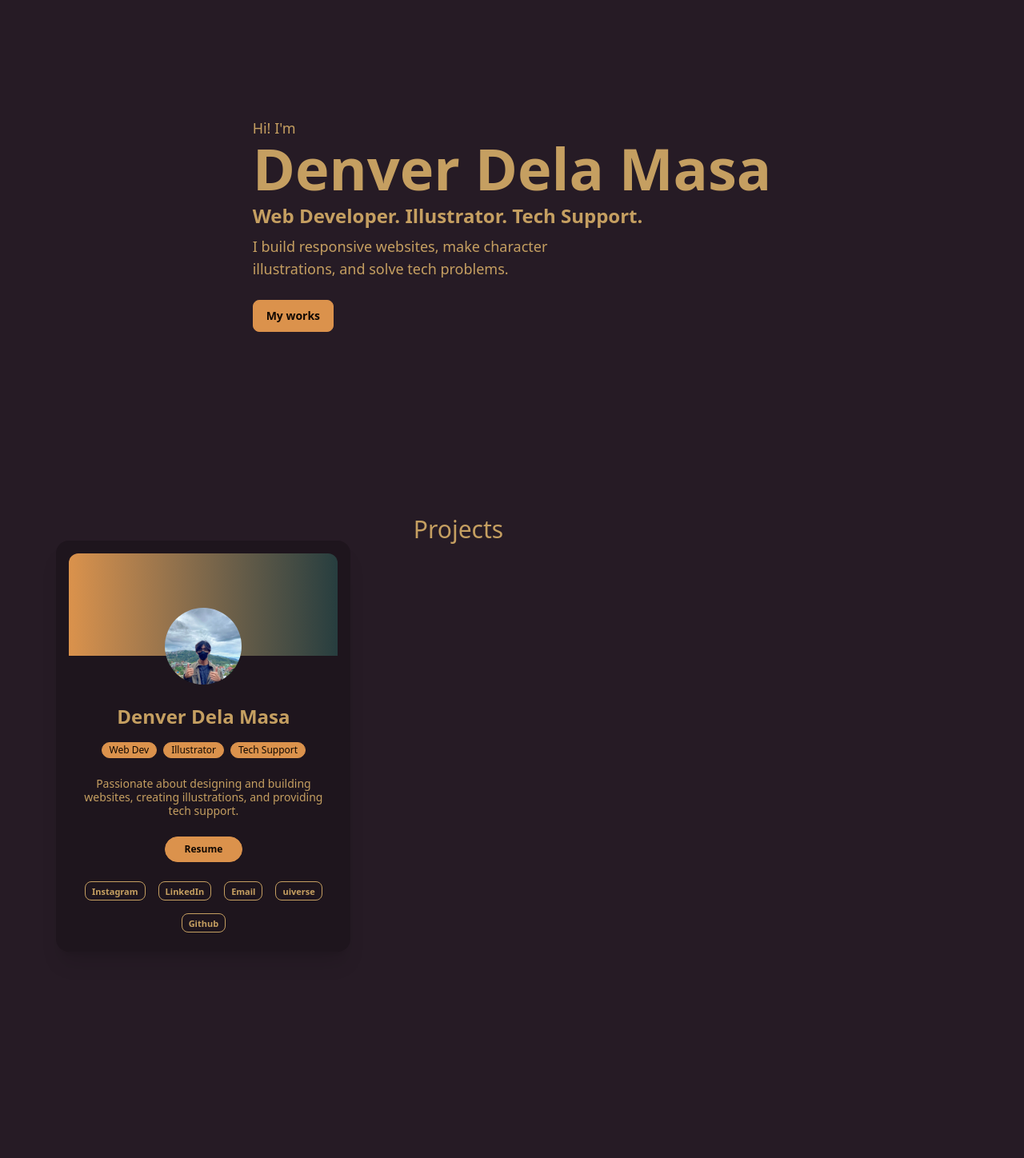
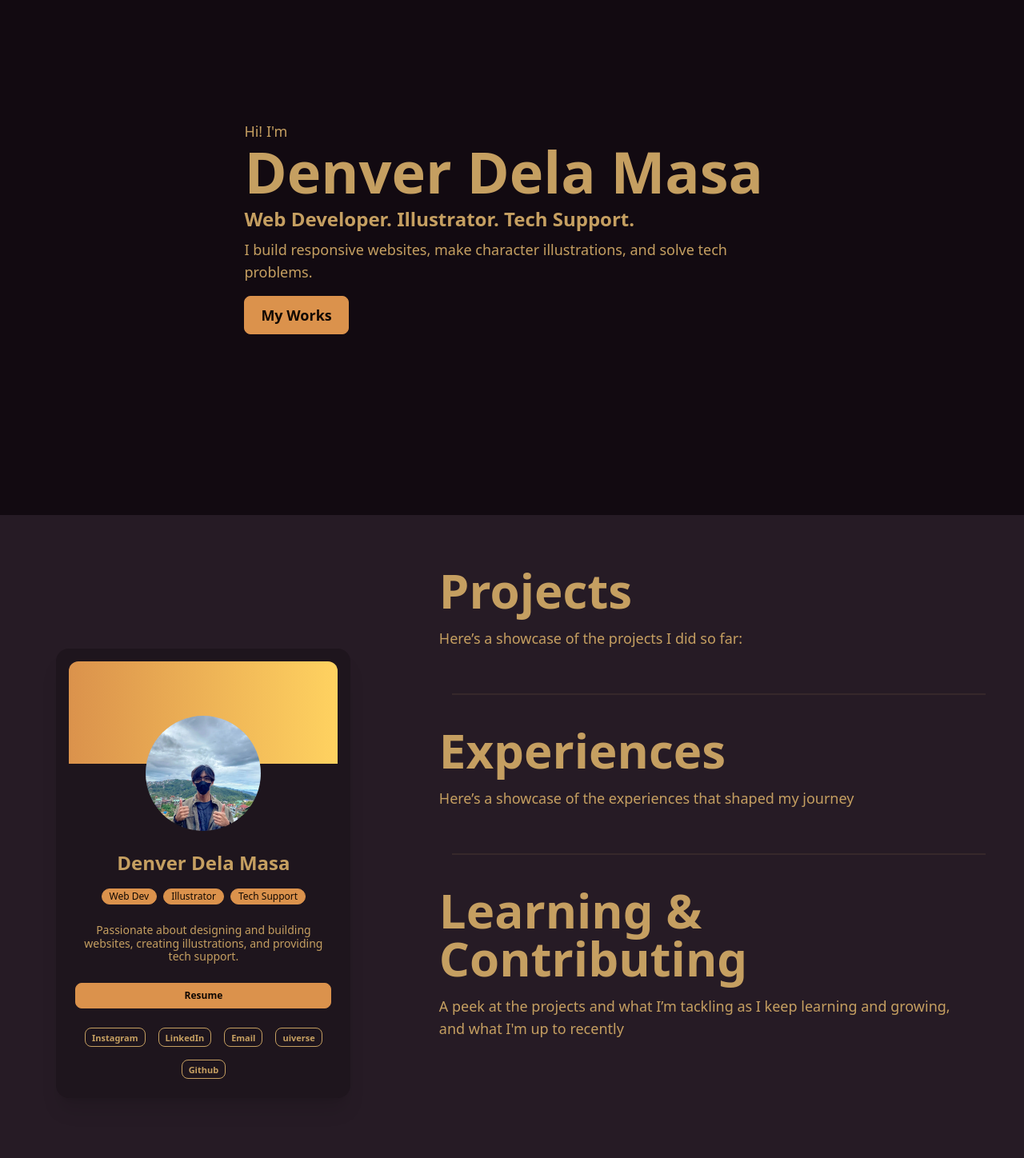
Before and after one commit to denverdelamasa/portfolio-v2, a Next.js app: page / in a window 1280 px wide. Shown: the part 140-1588 px from the top of the page at 80% size. Built offline with nearby package versions, Linux system fonts and the light colour scheme.

Commit message:
feat: Content Typography

```diff
--- a/src/app/layout.tsx
+++ b/src/app/layout.tsx
@@ -15,7 +15,7 @@ export default function RootLayout({
   children: React.ReactNode;
 }>) {
   return (
-    <html lang="en" data-theme="coffee" className="bg-noise]">
+    <html lang="en" data-theme="coffee" className="">
       <body className={`${inter.variable} antialiased`}>
         <header>
           <Navbar />
--- a/src/app/page.tsx
+++ b/src/app/page.tsx
@@ -6,11 +6,11 @@ import Hero from "@/components/homepage/Hero";
 export default function Home() {
   return (
     <main className="flex flex-col w-full h-full">
-      <section className="flex h-[90vh] text-7xl w-full text-center justify-center items-center">
+      <section className="flex h-[90vh] w-full text-center justify-center items-center">
         <Hero />
       </section>
-      <section className="flex flex-col lg:flex-row gap-x-2">
-        <aside className="w-full lg:w-2/5 lg:sticky lg:top-0 h-[100vh]">
+      <section className="flex flex-col lg:flex-row gap-x-2 pt-12">
+        <aside className="w-full lg:w-2/5 lg:sticky lg:top-0 h-auto lg:h-[100vh]">
           <ProfileCard />
         </aside>
         <section className="w-full lg:w-3/5">
--- a/src/components/Navbar.tsx
+++ b/src/components/Navbar.tsx
@@ -7,19 +7,6 @@ export default function Navbar() {
   return (
     <div className="lg:px-12 navbar shadow-sm">
       <div className="navbar-start">
-        <div className="dropdown">
-          <div tabIndex={0} role="button" className="btn btn-ghost lg:hidden">
-            <svg xmlns="http://www.w3.org/2000/svg" className="h-5 w-5" fill="none" viewBox="0 0 24 24" stroke="currentColor"> <path strokeLinecap="round" strokeLinejoin="round" strokeWidth="2" d="M4 6h16M4 12h8m-8 6h16" /> </svg>
-          </div>
-          <ul
-            tabIndex={0}
-            className="menu menu-sm dropdown-content rounded-box z-1 mt-3 w-52 p-2 shadow">
-            <Link className="btn btn-sm my-auto" href="/#projects">Projects</Link>
-            <Link className="btn btn-sm my-auto" href="/#experiences">Experiences</Link>
-            <Link className="btn btn-sm my-auto" href="/#advancements">Advancements</Link>
-            <Link className="btn btn-sm my-auto" href="/#contact">Contact</Link>
-          </ul>
-        </div>
         <button className="btn btn-ghost text-xl p-0">
           <Image
           src={avatar}
@@ -37,6 +24,19 @@ export default function Navbar() {
         </ul>
       </div>
       <div className="navbar-end">
+        <div className="dropdown dropdown-end">
+          <div tabIndex={0} role="button" className="btn btn-ghost lg:hidden">
+            <svg xmlns="http://www.w3.org/2000/svg" className="h-5 w-5" fill="none" viewBox="0 0 24 24" stroke="currentColor"> <path strokeLinecap="round" strokeLinejoin="round" strokeWidth="2" d="M4 6h16M4 12h8m-8 6h16" /> </svg>
+          </div>
+          <ul
+            tabIndex={0}
+            className="menu menu-sm dropdown-content rounded-box z-1 mt-3 w-52 p-2 shadow">
+            <li><Link className="" href="/#projects">Projects</Link></li>
+            <li><Link className="" href="/#experiences">Experiences</Link></li>
+            <li><Link className="" href="/#advancements">Advancements</Link></li>
+            <li><Link className="" href="/#contact">Contact</Link></li>
+          </ul>
+        </div>
       </div>
     </div>
   );
--- a/src/components/homepage/Content.tsx
+++ b/src/components/homepage/Content.tsx
@@ -6,7 +6,9 @@ export default function Content() {
   return (
     <section className="flex flex-col">
         <Projects />
+          <div className="divider px-12"></div>
         <Experiences />
+          <div className="divider px-12"></div>
         <Advancements />
     </section>
   );
--- a/src/components/homepage/Hero.tsx
+++ b/src/components/homepage/Hero.tsx
@@ -2,22 +2,22 @@ import Link from "next/link";
 
 export default function Hero() {
   return (
-    <div className="hero bg-base-100">
+    <div className="hero bg-base-300 h-full w-full">
       <div className="hero-content text-center">
         <div className="max-w-2xl text-start">
           <p className="text-lg">
             Hi! I'm
           </p>
-          <h1 className="text-5xl lg:text-7xl font-bold mb-2">
+          <h1 className="text-7xl lg:text-7xl font-bold mb-2">
             Denver Dela Masa
           </h1>
-          <h2 className="text-sm lg:text-2xl font-semibold mb-2">
+          <h2 className="text-lg lg:text-2xl font-semibold mb-2">
             Web Developer. Illustrator. Tech Support.
           </h2>
-          <p className="text-xs lg:text-lg max-w-md">
+          <p className="text-xs lg:text-lg max-w-prose mb-4">
             I build responsive websites, make character illustrations, and solve tech problems.
           </p>
-          <Link href="/#profile" className="btn btn-primary">My works</Link>
+          <Link href="/#profile" className="btn btn-primary btn-lg rounded-lg">My Works</Link>
         </div>
       </div>
     </div>
--- a/src/components/homepage/ProfileCard.tsx
+++ b/src/components/homepage/ProfileCard.tsx
@@ -4,15 +4,15 @@ import profile from "../../assets/profile.webp";
 export default function ProfileCard() {
 
   return (
-    <section id="profile" className="flex flex-col text-3xl w-full h-full items-center justify-start p-8 gap-y-2">
-      <div className="card w-86 lg:w-92 shadow-xl bg-base-200 hover:shadow-2xl transition-all duration-300 transform hover:-translate-y-1">
+    <section id="profile" className="flex flex-col text-3xl w-full h-full items-center justify-start gap-y-2">
+      <div className="m-auto card w-86 lg:w-92 shadow-xl bg-base-200 hover:shadow-2xl transition-all duration-300 transform hover:-translate-y-1">
         <figure className="pt-4 px-4">
-            <div className="w-full h-32 bg-gradient-to-r from-primary to-secondary rounded-t-xl"></div>
+            <div className="w-full h-32 bg-gradient-to-r from-primary to-warning rounded-t-xl"></div>
         </figure>
 
         <div className="relative -mt-15 mx-auto">
             <div className="avatar online">
-                <div className="w-24 rounded-full">
+                <div className="w-36 rounded-full">
                     <Image src={profile} alt="Profile Avatar" />
                 </div>
             </div>
@@ -20,7 +20,7 @@ export default function ProfileCard() {
 
         <div className="card-body items-center text-center">
             <div className="flex justify-center items-center gap-2 mb-2">
-                <h2 className="card-title text-2xl">Denver Dela Masa</h2>
+                <h2 className="card-title font-bold text-2xl">Denver Dela Masa</h2>
             </div>
             <div className="flex flex-wrap justify-center gap-2">
               <div className="badge badge-sm mb-4 badge-primary">Web Dev</div>
@@ -32,8 +32,8 @@ export default function ProfileCard() {
                 Passionate about designing and building websites, creating illustrations, and providing tech support.
             </p>
 
-            <div className="card-actions justify-center mb-4">
-                <button className="btn btn-primary btn-sm rounded-full px-6">
+            <div className="card-actions justify-center mb-4 w-full">
+                <button className="btn btn-primary btn-sm w-full rounded-lg px-6">
                   Resume
                 </button>
             </div>
--- a/src/components/homepage/content/Advancements.tsx
+++ b/src/components/homepage/content/Advancements.tsx
@@ -1,8 +1,16 @@
 export default function Contributing() {
 
   return (
-    <section id="advancements" className="flex text-3xl w-full h-[100vh]  ">
-        Advancements
+    <section id="advancements" className="hero flex flex-col text-3xl w-full h-auto items-start px-4">
+      <div className="hero-content flex flex-col mb-4 items-start text-start">
+        <h1 className="text-4xl lg:text-6xl font-bold">
+          Learning & Contributing
+        </h1>
+        <p className="text-xs lg:text-lg max-w-prose">
+          A peek at the projects and what I’m tackling as I keep learning and growing, and what I'm up to recently
+        </p>
+
+      </div>
     </section>
   );
 }
--- a/src/components/homepage/content/Experiences.tsx
+++ b/src/components/homepage/content/Experiences.tsx
@@ -1,8 +1,15 @@
 export default function Experiences() {
 
   return (
-    <section id="experiences" className="flex text-3xl w-full h-[100vh]  ">
-        Experiences
+    <section id="experiences" className="hero flex flex-col text-3xl w-full h-auto items-start px-4">
+      <div className="hero-content flex flex-col mb-4 items-start text-start">
+        <h1 className="text-4xl lg:text-6xl font-bold">
+          Experiences
+        </h1>
+        <p className="text-xs lg:text-lg max-w-prose">
+          Here’s a showcase of the experiences that shaped my journey
+        </p>
+      </div>
     </section>
   );
 }
--- a/src/components/homepage/content/Projects.tsx
+++ b/src/components/homepage/content/Projects.tsx
@@ -1,8 +1,16 @@
 export default function Projects() {
 
   return (
-    <section id="projects" className="flex text-3xl w-full h-[100vh]  ">
-        Projects
+    <section id="projects" className="hero flex flex-col text-3xl w-full h-auto items-start px-4">
+      <div className="hero-content flex flex-col mb-4 items-start text-start">
+        <h1 className="text-4xl lg:text-6xl font-bold">
+          Projects
+        </h1>
+        <p className="text-xs lg:text-lg max-w-prose">
+          Here’s a showcase of the projects I did so far:
+        </p>
+
+      </div>
     </section>
   );
 }
--- a/src/styles/globals.css
+++ b/src/styles/globals.css
@@ -1,8 +1,10 @@
+/* Font Imports */
+@import url('https://fonts.googleapis.com/css2?family=DM+Sans:ital,opsz,wght@0,9..40,100..1000;1,9..40,100..1000&family=Ubuntu:ital,wght@0,300;0,400;0,500;0,700;1,300;1,400;1,500;1,700&display=swap');
+
 @import "tailwindcss";
 @plugin "daisyui" {
   themes: all;
-}
-/* really stayed up late just cause I typed "UI" instead of "ui" </3 */
+}/* really stayed up late just cause I typed "UI" instead of "ui" </3 */
 
 html {
   scroll-behavior: smooth;
```
Also changed, not shown: 1 other file (tests, documents, lock files or other folders).
